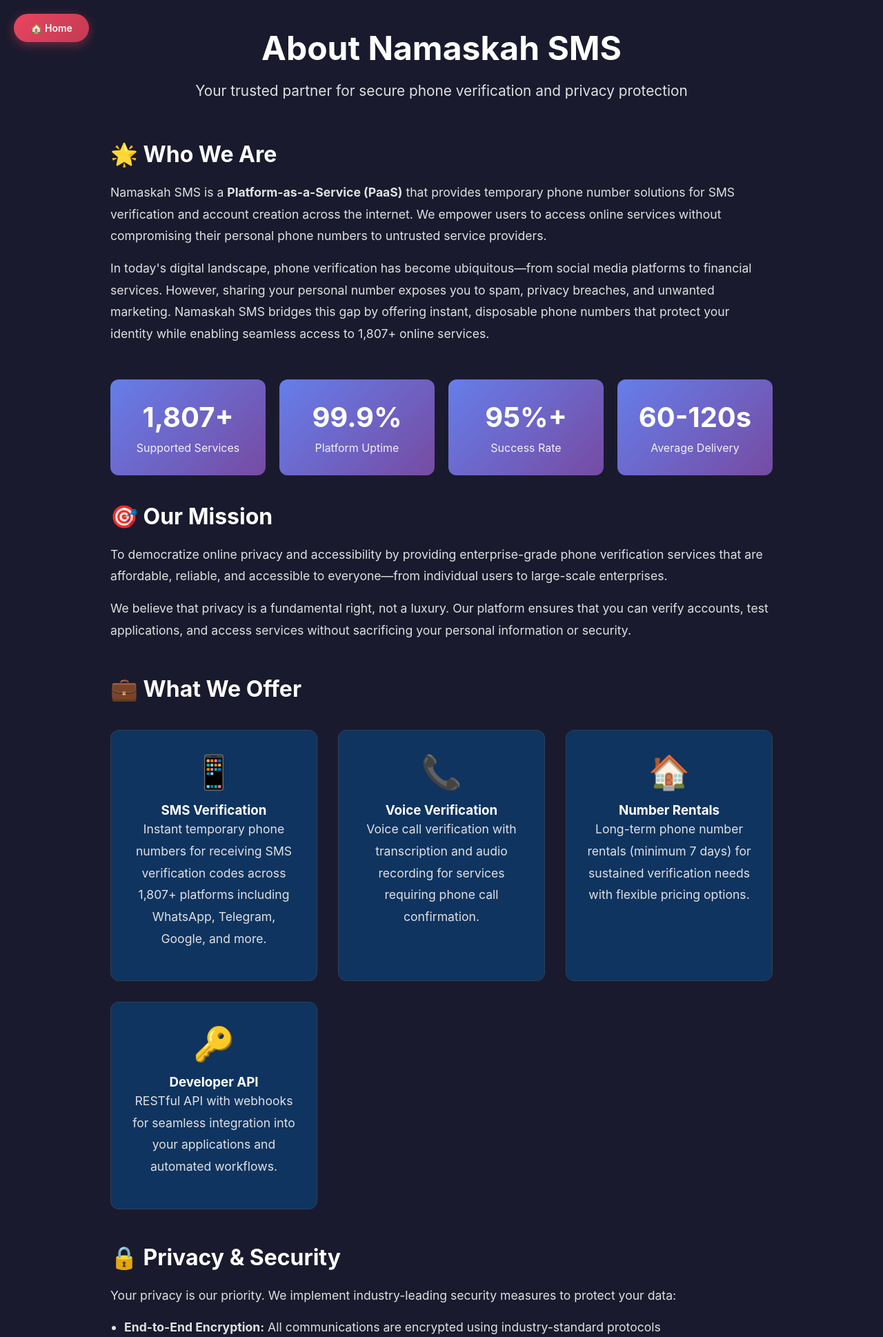
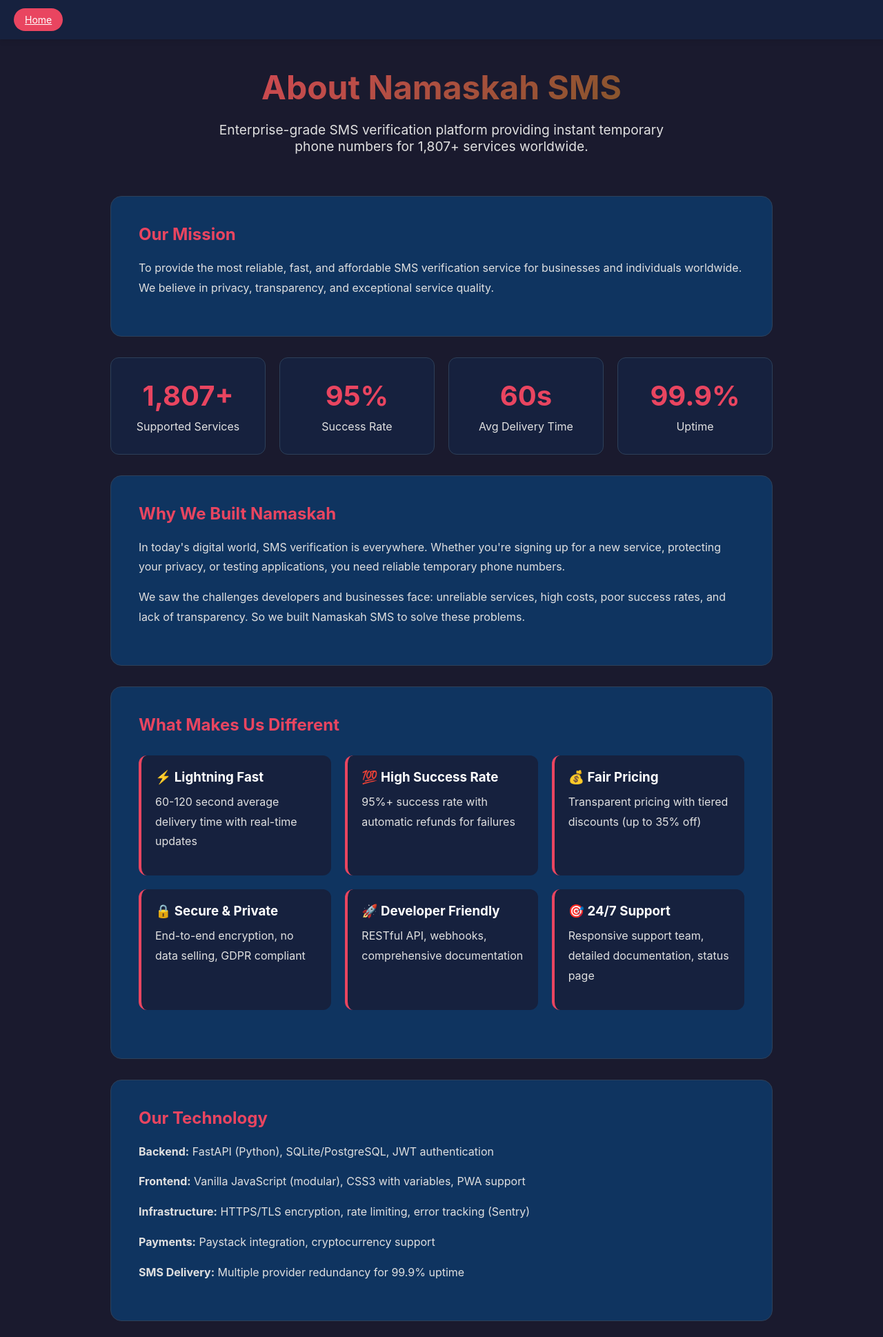
Before and after one commit to Infradevandops/NAMASKAH, a FastAPI app: page /about in a window 1280 px wide. Shown: the top 1938 px of the page at 69% size. Run offline with FastAPI, Linux system fonts and the light colour scheme.

Commit message:
Phase 1 Complete: Cookie Policy, About Us, Contact page - Production ready legal foundation

```diff
--- a/main.py
+++ b/main.py
@@ -875,6 +875,14 @@ async def terms_page(request: Request):
 @app.get("/refund")
 async def refund_page(request: Request):
     return templates.TemplateResponse("refund.html", {"request": request})
+
+@app.get("/cookies")
+async def cookies_page(request: Request):
+    return templates.TemplateResponse("cookies.html", {"request": request})
+
+@app.get("/contact")
+async def contact_page(request: Request):
+    return templates.TemplateResponse("contact.html", {"request": request})
 
 @app.get("/analytics")
 async def analytics_page(request: Request):
--- a/templates/about.html
+++ b/templates/about.html
@@ -3,176 +3,143 @@
 <head>
     <meta charset="UTF-8">
     <meta name="viewport" content="width=device-width, initial-scale=1.0">
-    <title>About - Namaskah SMS</title>
+    <title>About Us - Namaskah SMS</title>
+    <meta name="description" content="Learn about Namaskah SMS - Enterprise SMS verification platform">
     <link rel="stylesheet" href="/static/css/style.css">
     <style>
         .about-container { max-width: 1000px; margin: 0 auto; padding: 40px 20px; }
         .about-hero { text-align: center; margin-bottom: 60px; }
-        .about-section { margin-bottom: 50px; }
-        .about-section h2 { font-size: 2rem; margin-bottom: 20px; color: var(--text-primary); }
-        .about-section p { font-size: 1.1rem; line-height: 1.8; color: var(--text-secondary); margin-bottom: 15px; }
-        .feature-grid { display: grid; grid-template-columns: repeat(auto-fit, minmax(250px, 1fr)); gap: 30px; margin-top: 40px; }
-        .feature-box { background: var(--bg-card); padding: 30px; border-radius: 12px; border: 1px solid var(--border); text-align: center; transition: transform 0.3s; }
-        .feature-box:hover { transform: translateY(-5px); }
-        .feature-icon { font-size: 3rem; margin-bottom: 15px; }
-        .stats-grid { display: grid; grid-template-columns: repeat(auto-fit, minmax(200px, 1fr)); gap: 20px; margin: 40px 0; }
-        .stat-box { background: linear-gradient(135deg, #667eea 0%, #764ba2 100%); color: white; padding: 30px; border-radius: 12px; text-align: center; }
-        .stat-number { font-size: 2.5rem; font-weight: bold; margin-bottom: 10px; }
-        .stat-label { opacity: 0.9; }
+        .about-hero h1 { font-size: 3rem; margin-bottom: 20px; background: linear-gradient(135deg, var(--accent) 0%, #6d5a1e 100%); -webkit-background-clip: text; -webkit-text-fill-color: transparent; }
+        .about-section { background: var(--bg-card); padding: 40px; border-radius: 16px; margin-bottom: 30px; border: 1px solid var(--border); }
+        .about-section h2 { color: var(--accent); margin-bottom: 20px; }
+        .about-section p { line-height: 1.8; color: var(--text-secondary); margin-bottom: 15px; }
+        .stats-grid { display: grid; grid-template-columns: repeat(auto-fit, minmax(200px, 1fr)); gap: 20px; margin: 30px 0; }
+        .stat-card { background: var(--bg-secondary); padding: 30px; border-radius: 12px; text-align: center; border: 1px solid var(--border); }
+        .stat-number { font-size: 2.5rem; font-weight: 700; color: var(--accent); }
+        .stat-label { color: var(--text-secondary); margin-top: 10px; }
+        .feature-list { display: grid; grid-template-columns: repeat(auto-fit, minmax(250px, 1fr)); gap: 20px; margin: 30px 0; }
+        .feature-item { background: var(--bg-secondary); padding: 20px; border-radius: 12px; border-left: 4px solid var(--accent); }
+        .feature-item h3 { margin-bottom: 10px; }
     </style>
-    <script src="/static/js/home-button.js" defer></script>
 </head>
 <body>
+    <div class="top-nav">
+        <a href="/" class="home-btn">Home</a>
+    </div>
+
     <div class="about-container">
         <div class="about-hero">
-            <h1 style="font-size: 3rem; margin-bottom: 20px; color: var(--text-primary);">About Namaskah SMS</h1>
-            <p style="font-size: 1.3rem; color: var(--text-secondary); max-width: 800px; margin: 0 auto;">Your trusted partner for secure phone verification and privacy protection</p>
+            <h1>About Namaskah SMS</h1>
+            <p style="font-size: 1.2rem; color: var(--text-secondary); max-width: 700px; margin: 0 auto;">
+                Enterprise-grade SMS verification platform providing instant temporary phone numbers for 1,807+ services worldwide.
+            </p>
         </div>
 
         <div class="about-section">
-            <h2>🌟 Who We Are</h2>
-            <p>Namaskah SMS is a <strong>Platform-as-a-Service (PaaS)</strong> that provides temporary phone number solutions for SMS verification and account creation across the internet. We empower users to access online services without compromising their personal phone numbers to untrusted service providers.</p>
-            <p>In today's digital landscape, phone verification has become ubiquitous—from social media platforms to financial services. However, sharing your personal number exposes you to spam, privacy breaches, and unwanted marketing. Namaskah SMS bridges this gap by offering instant, disposable phone numbers that protect your identity while enabling seamless access to 1,807+ online services.</p>
+            <h2>Our Mission</h2>
+            <p>To provide the most reliable, fast, and affordable SMS verification service for businesses and individuals worldwide. We believe in privacy, transparency, and exceptional service quality.</p>
         </div>
 
         <div class="stats-grid">
-            <div class="stat-box">
+            <div class="stat-card">
                 <div class="stat-number">1,807+</div>
                 <div class="stat-label">Supported Services</div>
             </div>
-            <div class="stat-box">
-                <div class="stat-number">99.9%</div>
-                <div class="stat-label">Platform Uptime</div>
-            </div>
-            <div class="stat-box">
-                <div class="stat-number">95%+</div>
+            <div class="stat-card">
+                <div class="stat-number">95%</div>
                 <div class="stat-label">Success Rate</div>
             </div>
-            <div class="stat-box">
-                <div class="stat-number">60-120s</div>
-                <div class="stat-label">Average Delivery</div>
+            <div class="stat-card">
+                <div class="stat-number">60s</div>
+                <div class="stat-label">Avg Delivery Time</div>
+            </div>
+            <div class="stat-card">
+                <div class="stat-number">99.9%</div>
+                <div class="stat-label">Uptime</div>
             </div>
         </div>
 
         <div class="about-section">
-            <h2>🎯 Our Mission</h2>
-            <p>To democratize online privacy and accessibility by providing enterprise-grade phone verification services that are affordable, reliable, and accessible to everyone—from individual users to large-scale enterprises.</p>
-            <p>We believe that privacy is a fundamental right, not a luxury. Our platform ensures that you can verify accounts, test applications, and access services without sacrificing your personal information or security.</p>
+            <h2>Why We Built Namaskah</h2>
+            <p>In today's digital world, SMS verification is everywhere. Whether you're signing up for a new service, protecting your privacy, or testing applications, you need reliable temporary phone numbers.</p>
+            <p>We saw the challenges developers and businesses face: unreliable services, high costs, poor success rates, and lack of transparency. So we built Namaskah SMS to solve these problems.</p>
         </div>
 
         <div class="about-section">
-            <h2>💼 What We Offer</h2>
-            <div class="feature-grid">
-                <div class="feature-box">
-                    <div class="feature-icon">📱</div>
-                    <h3>SMS Verification</h3>
-                    <p>Instant temporary phone numbers for receiving SMS verification codes across 1,807+ platforms including WhatsApp, Telegram, Google, and more.</p>
+            <h2>What Makes Us Different</h2>
+            <div class="feature-list">
+                <div class="feature-item">
+                    <h3>⚡ Lightning Fast</h3>
+                    <p>60-120 second average delivery time with real-time updates</p>
                 </div>
-                <div class="feature-box">
-                    <div class="feature-icon">📞</div>
-                    <h3>Voice Verification</h3>
-                    <p>Voice call verification with transcription and audio recording for services requiring phone call confirmation.</p>
+                <div class="feature-item">
+                    <h3>💯 High Success Rate</h3>
+                    <p>95%+ success rate with automatic refunds for failures</p>
                 </div>
-                <div class="feature-box">
-                    <div class="feature-icon">🏠</div>
-                    <h3>Number Rentals</h3>
-                    <p>Long-term phone number rentals (minimum 7 days) for sustained verification needs with flexible pricing options.</p>
+                <div class="feature-item">
+                    <h3>💰 Fair Pricing</h3>
+                    <p>Transparent pricing with tiered discounts (up to 35% off)</p>
                 </div>
-                <div class="feature-box">
-                    <div class="feature-icon">🔑</div>
-                    <h3>Developer API</h3>
-                    <p>RESTful API with webhooks for seamless integration into your applications and automated workflows.</p>
+                <div class="feature-item">
+                    <h3>🔒 Secure & Private</h3>
+                    <p>End-to-end encryption, no data selling, GDPR compliant</p>
+                </div>
+                <div class="feature-item">
+                    <h3>🚀 Developer Friendly</h3>
+                    <p>RESTful API, webhooks, comprehensive documentation</p>
+                </div>
+                <div class="feature-item">
+                    <h3>🎯 24/7 Support</h3>
+                    <p>Responsive support team, detailed documentation, status page</p>
                 </div>
             </div>
         </div>
 
         <div class="about-section">
-            <h2>🔒 Privacy & Security</h2>
-            <p>Your privacy is our priority. We implement industry-leading security measures to protect your data:</p>
-            <ul style="font-size: 1.1rem; line-height: 1.8; color: var(--text-secondary); margin-left: 20px;">
-                <li><strong>End-to-End Encryption:</strong> All communications are encrypted using industry-standard protocols</li>
-                <li><strong>No Data Retention:</strong> Temporary numbers are automatically purged after use</li>
-                <li><strong>GDPR Compliant:</strong> We adhere to international data protection regulations</li>
-                <li><strong>Secure Authentication:</strong> JWT tokens and Google OAuth for account security</li>
-                <li><strong>Rate Limiting:</strong> Protection against abuse and unauthorized access</li>
+            <h2>Our Technology</h2>
+            <p><strong>Backend:</strong> FastAPI (Python), SQLite/PostgreSQL, JWT authentication</p>
+            <p><strong>Frontend:</strong> Vanilla JavaScript (modular), CSS3 with variables, PWA support</p>
+            <p><strong>Infrastructure:</strong> HTTPS/TLS encryption, rate limiting, error tracking (Sentry)</p>
+            <p><strong>Payments:</strong> Paystack integration, cryptocurrency support</p>
+            <p><strong>SMS Delivery:</strong> Multiple provider redundancy for 99.9% uptime</p>
+        </div>
+
+        <div class="about-section">
+            <h2>Security & Compliance</h2>
+            <p>We take security seriously:</p>
+            <ul style="line-height: 1.8; color: var(--text-secondary); margin-left: 20px;">
+                <li>HTTPS/TLS encryption for all data transmission</li>
+                <li>Bcrypt password hashing with salt</li>
+                <li>Rate limiting to prevent abuse</li>
+                <li>GDPR compliant data handling</li>
+                <li>Regular security audits</li>
+                <li>No data selling or sharing with advertisers</li>
             </ul>
         </div>
 
         <div class="about-section">
-            <h2>🌍 Use Cases</h2>
-            <div class="feature-grid">
-                <div class="feature-box">
-                    <div class="feature-icon">🛡️</div>
-                    <h3>Privacy Protection</h3>
-                    <p>Keep your personal number private when signing up for new services or testing platforms.</p>
-                </div>
-                <div class="feature-box">
-                    <div class="feature-icon">🧪</div>
-                    <h3>Development & Testing</h3>
-                    <p>Test SMS functionality in your applications without using real phone numbers.</p>
-                </div>
-                <div class="feature-box">
-                    <div class="feature-icon">🌐</div>
-                    <h3>Multi-Account Management</h3>
-                    <p>Manage multiple accounts across different platforms without phone number conflicts.</p>
-                </div>
-                <div class="feature-box">
-                    <div class="feature-icon">🚀</div>
-                    <h3>Business Operations</h3>
-                    <p>Scale your operations with API access and bulk verification capabilities.</p>
-                </div>
-            </div>
+            <h2>Our Commitment</h2>
+            <p><strong>Reliability:</strong> 99.9% uptime guarantee with redundant infrastructure</p>
+            <p><strong>Transparency:</strong> Clear pricing, no hidden fees, public status page</p>
+            <p><strong>Support:</strong> 24-hour response time, comprehensive documentation</p>
+            <p><strong>Innovation:</strong> Continuous improvement based on user feedback</p>
         </div>
 
-        <div class="about-section">
-            <h2>💎 Why Choose Namaskah SMS?</h2>
-            <div style="background: var(--bg-card); padding: 30px; border-radius: 12px; border-left: 4px solid #667eea;">
-                <ul style="font-size: 1.1rem; line-height: 2; color: var(--text-secondary); list-style: none; padding: 0;">
-                    <li>✅ <strong>Instant Delivery:</strong> SMS codes arrive within 60-120 seconds</li>
-                    <li>✅ <strong>Automatic Refunds:</strong> Full refund if SMS doesn't arrive</li>
-                    <li>✅ <strong>Transparent Pricing:</strong> Pay only for what you use, starting at 55¢ per verification</li>
-                    <li>✅ <strong>24/7 Availability:</strong> Access our services anytime, anywhere</li>
-                    <li>✅ <strong>Developer-Friendly:</strong> Comprehensive API documentation and code examples</li>
-                    <li>✅ <strong>Enterprise Support:</strong> Dedicated support for high-volume users</li>
-                    <li>✅ <strong>Global Coverage:</strong> International numbers for worldwide access</li>
-                </ul>
-            </div>
+        <div class="about-section" style="text-align: center; background: linear-gradient(135deg, var(--accent) 0%, #6d5a1e 100%); color: white;">
+            <h2 style="color: white;">Ready to Get Started?</h2>
+            <p style="color: rgba(255,255,255,0.9); margin-bottom: 30px;">Join thousands of users who trust Namaskah SMS for their verification needs</p>
+            <button onclick="window.location.href='/app'" style="background: white; color: var(--accent); padding: 15px 40px; font-size: 1.1rem; font-weight: 600; border: none; border-radius: 8px; cursor: pointer;">
+                Create Free Account
+            </button>
         </div>
 
-        <div class="about-section">
-            <h2>🤝 Our Commitment</h2>
-            <p>We are committed to providing reliable, secure, and affordable phone verification services. Our platform is built on the principles of transparency, user privacy, and continuous improvement. We listen to our users and constantly evolve our services to meet the changing needs of the digital landscape.</p>
-            <p>Whether you're an individual protecting your privacy, a developer testing applications, or an enterprise managing large-scale operations, Namaskah SMS is your trusted partner in phone verification.</p>
+        <div style="text-align: center; margin-top: 40px; padding-top: 30px; border-top: 2px solid var(--border);">
+            <p style="color: var(--text-secondary);">
+                <a href="/contact" style="color: var(--accent); text-decoration: none; margin: 0 15px;">Contact Us</a> |
+                <a href="/api-docs" style="color: var(--accent); text-decoration: none; margin: 0 15px;">API Docs</a> |
+                <a href="/status" style="color: var(--accent); text-decoration: none; margin: 0 15px;">Status</a>
+            </p>
         </div>
-
-        <div style="background: linear-gradient(135deg, #667eea 0%, #764ba2 100%); color: white; padding: 50px; border-radius: 16px; text-align: center; margin-top: 60px;">
-            <h2 style="margin: 0 0 20px 0; font-size: 2rem;">Ready to Get Started?</h2>
-            <p style="margin: 0 0 30px 0; font-size: 1.2rem; opacity: 0.9;">Join thousands of users protecting their privacy with Namaskah SMS</p>
-            <div style="display: flex; gap: 15px; justify-content: center; flex-wrap: wrap;">
-                <button onclick="window.location.href='/app'" style="background: white; color: #667eea; padding: 15px 40px; font-size: 1.1rem; border: none; border-radius: 8px; cursor: pointer; font-weight: 600;">Get Started Free</button>
-                <button onclick="window.location.href='/api-docs'" style="background: transparent; color: white; padding: 15px 40px; font-size: 1.1rem; border: 2px solid white; border-radius: 8px; cursor: pointer; font-weight: 600;">View API Docs</button>
-            </div>
-        </div>
-
-        <footer style="text-align: center; margin-top: 60px; padding: 40px 0; border-top: 1px solid var(--border);">
-            <p style="color: var(--text-secondary); margin-bottom: 15px;">📱 Namaskah SMS - Enterprise-Grade Verification Platform</p>
-            <p style="display: flex; flex-wrap: wrap; justify-content: center; gap: 20px; color: var(--text-secondary);">
-                <a href="/" style="color: var(--accent); text-decoration: none;">Home</a>
-                <a href="/app" style="color: var(--accent); text-decoration: none;">Dashboard</a>
-                <a href="/about" style="color: var(--accent); text-decoration: none;">About</a>
-                <a href="/faq" style="color: var(--accent); text-decoration: none;">FAQ</a>
-                <a href="/status" style="color: var(--accent); text-decoration: none;">Service Status</a>
-                <a href="/admin" style="color: var(--accent); text-decoration: none;">Admin</a>
-                <a href="/api-docs" style="color: var(--accent); text-decoration: none;">API Docs</a>
-                <a href="/reviews" style="color: var(--accent); text-decoration: none;">Reviews</a>
-            </p>
-            <p style="color: #9ca3af; margin-top: 20px; font-size: 0.9rem;">© 2024 Namaskah. All rights reserved.</p>
-        </footer>
     </div>
-
-    <script>
-        const theme = localStorage.getItem('theme') || 'dark';
-        document.documentElement.setAttribute('data-theme', theme);
-    </script>
 </body>
 </html>
```
Also changed, not shown: templates/contact.html (added, +164 -0 lines), templates/cookies.html (added, +142 -0 lines).
